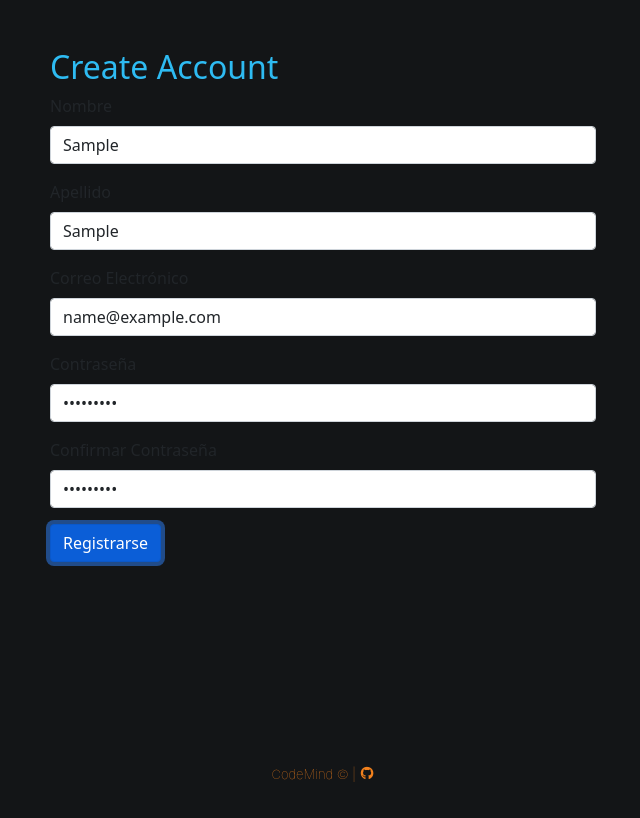
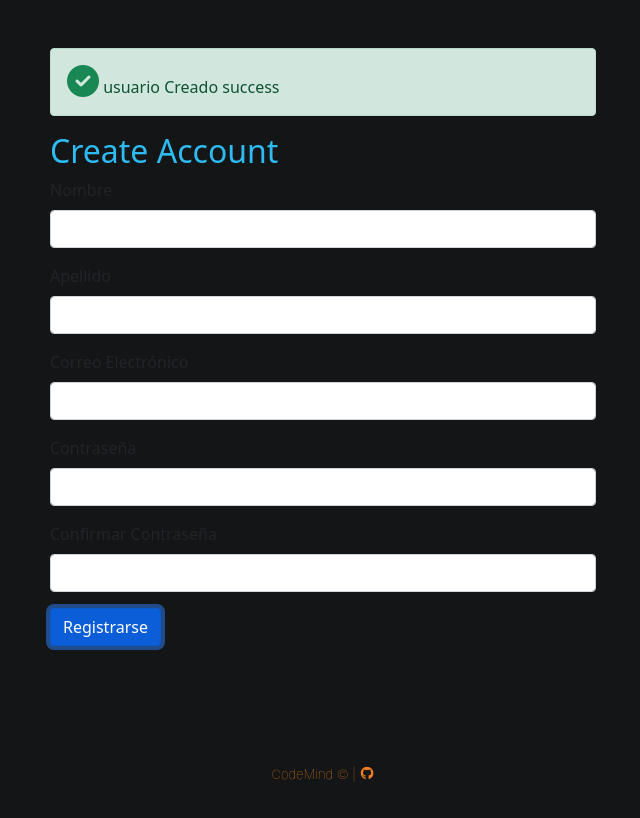
Before and after one commit to 4GeeksAcademy/codemind, a React app: page /registro in a window 1280 px wide. Both pictures are taken after typing "Sample", "Sample", "name@example.com", "Sample123", "Sample123" into the empty fields and a click on the button "Registrarse". Shown: the top 818 px of the page, without its empty margins (317-957 px from the left). Built offline with nearby package versions, Linux system fonts and the light colour scheme; no server answers.

Commit message:
arreglo create account

```diff
--- a/src/front/js/pages/registro.js
+++ b/src/front/js/pages/registro.js
@@ -5,30 +5,64 @@ import "../../styles/home.css";
 
 
 export const Registro = () => {
-  const [formData, setFormData] = useState({
+  const { store, actions} = useContext(Context)
+  const initialFormData ={
     firstName: '',
     lastName: '',
     email: '',
     password: '',
     confirmPassword: '',
-  });
+  }
+  const [formData, setFormData] = useState({...initialFormData});
+  const [registrationSuccess, setregistrationSuccess] = useState(null)
+  const [registrationError, setRegistrationError] = useState(null);
 
   const handleChange = (e) => {
     const { name, value } = e.target;
     setFormData({ ...formData, [name]: value });
   };
 
-  const handleSubmit = (e) => {
+  const handleSubmit = async (e) => {
     e.preventDefault();
-    // Aquí puedes agregar la lógica para enviar los datos del formulario a tu servidor o realizar otras acciones necesarias
-    console.log(formData);
+    if (formData.password !== formData.confirmPassword){
+      setRegistrationError("Las contraseñas no coinciden")
+      return;
+    }
+    try{
+      console.log("enviar action con formData con un await")
+      setregistrationSuccess(`Se registró con éxito como ${formData.firstName}`)
+      setRegistrationError(null)
+      setFormData({ ...initialFormData })
+    }catch(error){
+      console.error('Error al Agregar al usuario: ', error)
+
+    }
   };
 
   return (
     <div className="container mt-5">
+
       <div className="row justify-content-center">
+
         <div className="col-md-6">
+        {registrationSuccess && (
+            <div class="alert alert-success d-flex align-items-center" role="alert">
+
+            <div>
+            <i class="fa-regular fa-circle-check fs-2 fw-bold text-success"></i>  usuario Creado success
+            </div>
+          </div>
+          )}
+          {registrationError && (
+            <div className="alert alert-danger d-flex align-items-center" role="alert">
+
+            <div>
+            <i class="fa-solid fa-triangle-exclamation fs-2 fw-bold text-danger"></i>  Las contraseñas no coinciden
+            </div>
+          </div>
+          )}
           <h2>Create Account</h2>
+
           <form onSubmit={handleSubmit}>
             <div className="mb-3">
               <label htmlFor="firstName" className="form-label">
--- a/src/front/js/store/flux.js
+++ b/src/front/js/store/flux.js
@@ -13,7 +13,8 @@ const getState = ({ getStore, getActions, setStore }) => {
 					background: "white",
 					initial: "white"
 				}
-			]
+			],
+
 		},
 		actions: {
 			// Use getActions to call a function within a fuction
@@ -46,8 +47,29 @@ const getState = ({ getStore, getActions, setStore }) => {
 
 				//reset the global store
 				setStore({ demo: demo });
+			},
+			addUser: async (newUser) => {
+
+				const url = process.env.BACKEND_URL + '/api/user'
+				const options = {
+					method:  'POST',
+					body: JSON.stringify(newUser),
+					headers: {'Content-Type': 'application/json'}
+				}
+				try{
+					const resp = await fetch(url, options);
+					if(resp.ok){
+						console.log('La solicitud se realizó con éxito');
+					}else {
+						console.error('La solicitud no se realizó con éxito');
+					  }
+
+				}catch(error){
+					console.error(error)
+				}
 			}
-		}
+		},
+
 	};
 };
 
```
